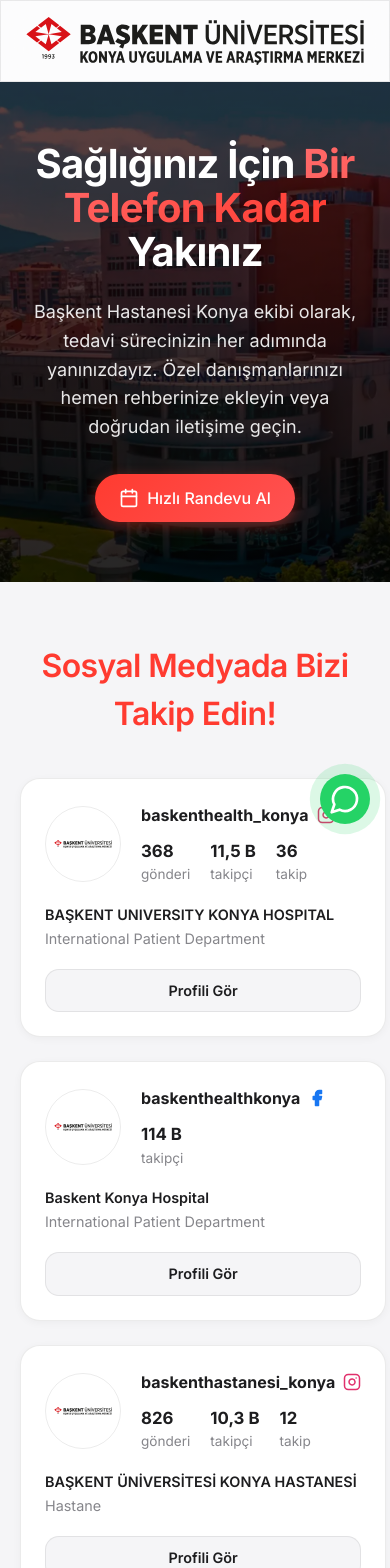
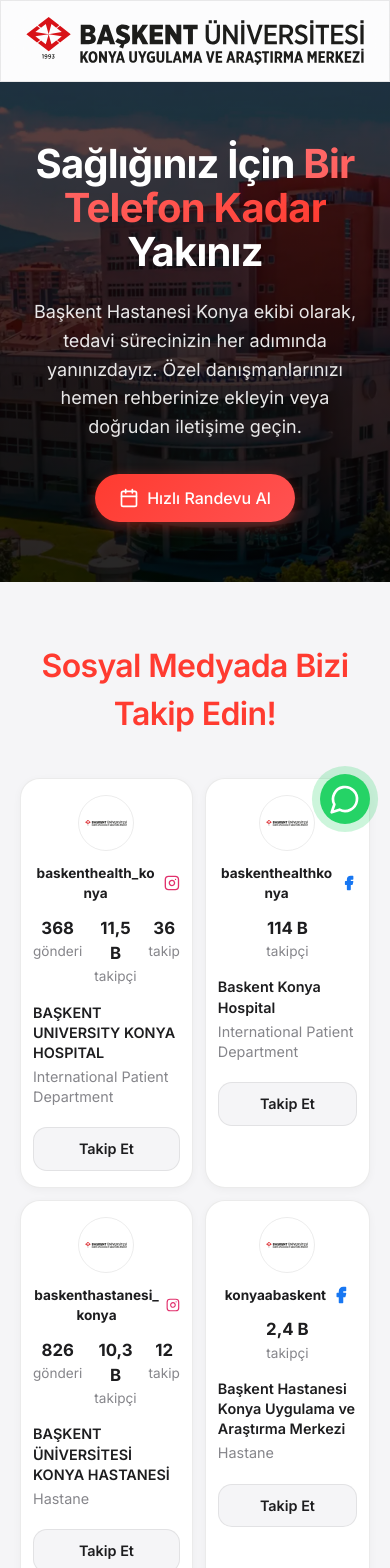
Before and after one commit to quba-maker/baskentcontact, a React (Vite) app: page / in a window 390 px wide. Shown: the top 1568 px of the page. Built offline with nearby package versions, Linux system fonts and the light colour scheme.

Commit message:
Make cards responsive and change button text to Takip Et

```diff
--- a/src/components/SocialMedia.css
+++ b/src/components/SocialMedia.css
@@ -4,15 +4,14 @@
 
 .social-grid {
   display: grid;
-  grid-template-columns: 1fr;
-  gap: 24px;
+  grid-template-columns: 1fr 1fr;
+  gap: 12px;
   max-width: 1000px;
   margin: 0 auto;
 }
 
 @media (min-width: 768px) {
   .social-grid {
-    grid-template-columns: 1fr 1fr;
     gap: 32px;
   }
 }
@@ -20,7 +19,7 @@
 .profile-card {
   display: flex;
   flex-direction: column;
-  padding: 24px;
+  padding: 16px 12px;
   border-radius: var(--radius-lg);
   background: white;
   border: 1px solid var(--border-color);
@@ -30,6 +29,12 @@
   color: var(--text-primary);
 }
 
+@media (min-width: 768px) {
+  .profile-card {
+    padding: 24px;
+  }
+}
+
 .profile-card:hover {
   transform: translateY(-4px);
   box-shadow: var(--shadow-md);
@@ -37,21 +42,39 @@
 
 .profile-header {
   display: flex;
+  flex-direction: column;
   align-items: center;
-  gap: 20px;
-  margin-bottom: 20px;
+  text-align: center;
+  gap: 12px;
+  margin-bottom: 16px;
+}
+
+@media (min-width: 768px) {
+  .profile-header {
+    flex-direction: row;
+    text-align: left;
+    gap: 20px;
+  }
 }
 
 .profile-avatar {
-  width: 76px;
-  height: 76px;
+  width: 56px;
+  height: 56px;
   border-radius: 50%;
   border: 1px solid var(--border-color);
-  padding: 8px;
+  padding: 6px;
   display: flex;
   align-items: center;
   justify-content: center;
   flex-shrink: 0;
+}
+
+@media (min-width: 768px) {
+  .profile-avatar {
+    width: 76px;
+    height: 76px;
+    padding: 8px;
+  }
 }
 
 .profile-avatar img {
@@ -67,19 +90,43 @@
 .profile-handle-row {
   display: flex;
   align-items: center;
-  gap: 8px;
+  justify-content: center;
+  gap: 6px;
   margin-bottom: 12px;
 }
 
+@media (min-width: 768px) {
+  .profile-handle-row {
+    justify-content: flex-start;
+    gap: 8px;
+  }
+}
+
 .profile-handle {
-  font-size: 1rem;
+  font-size: 0.85rem;
   font-weight: 700;
   color: var(--text-primary);
+  word-break: break-all;
+}
+
+@media (min-width: 768px) {
+  .profile-handle {
+    font-size: 1rem;
+    word-break: normal;
+  }
 }
 
 .stats-row {
   display: flex;
-  gap: 20px;
+  justify-content: center;
+  gap: 12px;
+}
+
+@media (min-width: 768px) {
+  .stats-row {
+    justify-content: flex-start;
+    gap: 20px;
+  }
 }
 
 .stat {
--- a/src/components/SocialMedia.jsx
+++ b/src/components/SocialMedia.jsx
@@ -30,7 +30,7 @@
         <p>{bio}</p>
       </div>
       <div className="profile-action">
-        Profili Gör
+        Takip Et
       </div>
     </a>
   );
```
Also changed, not shown: 2 other files (tests, documents, lock files or other folders).
